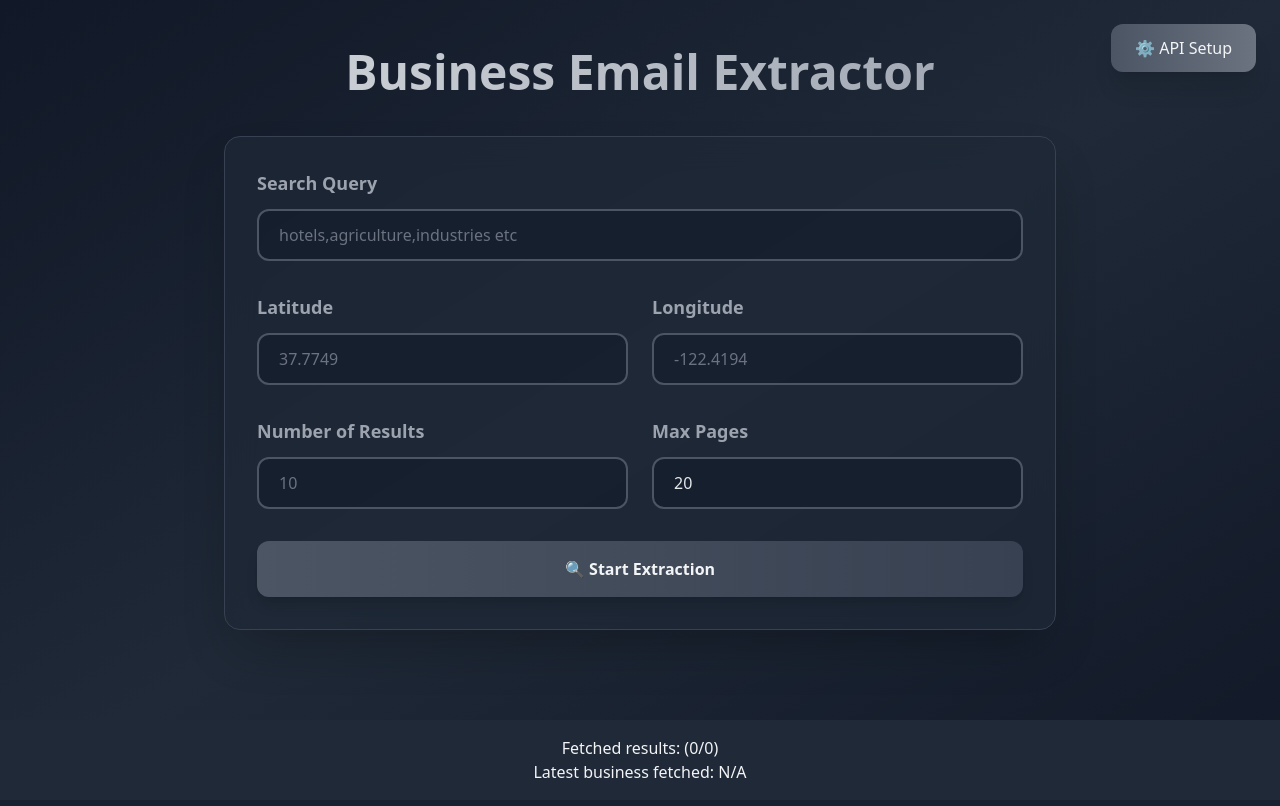
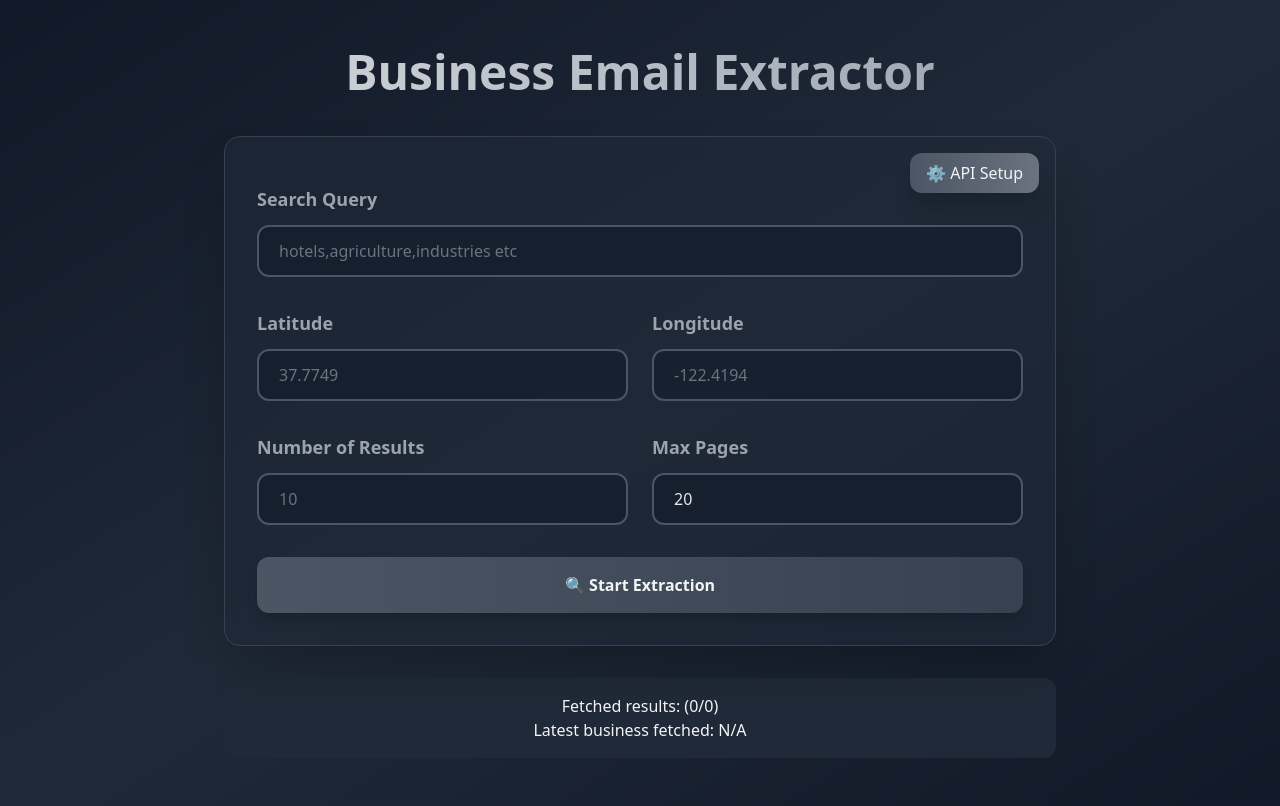
Before and after one commit to Anandhuvimalan/flaskserver, a Flask app: page / in a window 1280 px wide. Before the commit the page ends 778 px from the top, so only its background shows below. Run offline with Flask 3, Linux system fonts and the light colour scheme; some libraries are stand-ins or nearby versions.

Commit message:
home page design updated

```diff
--- a/templates/index.html
+++ b/templates/index.html
@@ -7,11 +7,6 @@
   <script src="https://cdn.tailwindcss.com"></script>
 </head>
 <body class="bg-gradient-to-br from-gray-900 via-gray-800 to-gray-900 min-h-screen">
-  <!-- Admin Button -->
-  <a href="{{ url_for('setuppage') }}" class="fixed top-6 right-6 bg-gradient-to-r from-gray-600 to-gray-500 hover:from-gray-500 hover:to-gray-400 text-gray-100 px-6 py-3 rounded-xl transition-all duration-300 transform hover:scale-105 shadow-xl">
-      ⚙️ API Setup
-  </a>
-
   <div class="max-w-4xl mx-auto px-4 py-12 sm:px-6 lg:px-8">
       <h1 class="text-center text-4xl md:text-5xl font-extrabold mb-10 bg-gradient-to-r from-gray-300 to-gray-400 bg-clip-text text-transparent">
           Business Email Extractor
@@ -35,8 +30,12 @@
           {% endif %}
       {% endwith %}
 
-      <!-- Form Container -->
-      <div class="bg-gray-800/70 backdrop-blur-lg rounded-2xl p-8 shadow-2xl border border-gray-700">
+      <!-- Form Container with relative positioning -->
+      <div class="bg-gray-800/70 backdrop-blur-lg rounded-2xl pt-12 pb-8 px-8 shadow-2xl border border-gray-700 relative">
+          <!-- API Setup Button positioned at the top right of the form container -->
+          <a href="{{ url_for('setuppage') }}" class="absolute top-4 right-4 bg-gradient-to-r from-gray-600 to-gray-500 hover:from-gray-500 hover:to-gray-400 text-gray-100 px-4 py-2 rounded-xl transition-all duration-300 transform hover:scale-105 shadow-xl">
+              ⚙️ API Setup
+          </a>
           <form method="post" action="{{ url_for('index') }}" class="space-y-8">
               <!-- Search Query -->
               <div>
@@ -85,12 +84,12 @@
               </button>
           </form>
       </div>
-  </div>
 
-  <!-- Progress Indicator -->
-  <div id="progress-indicator" class="fixed bottom-0 left-0 right-0 p-4 bg-gray-800 text-gray-100 text-center">
-      Fetched results: (0/0)<br>
-      Latest business fetched: None
+      <!-- Progress Indicator placed below the form container -->
+      <div id="progress-indicator" class="mt-8 p-4 bg-gray-800 text-gray-100 text-center rounded-xl">
+          Fetched results: (0/0)<br>
+          Latest business fetched: None
+      </div>
   </div>
 
   <script>
```
